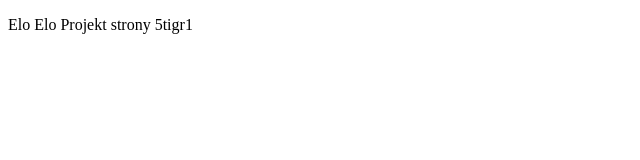
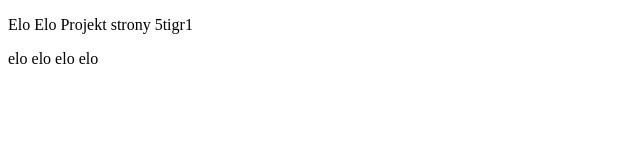
Before and after one commit to pawelj234/5tigr1, a plain HTML site: page index.html in a window 1280 px wide. Shown: the full height of the page, 0-640 px from the left. Drawn offline with Linux system fonts and the light colour scheme.

Commit message:
Add additional text to the body of index.html

```diff
--- a/index.html
+++ b/index.html
@@ -7,5 +7,6 @@
 </head>
 <body>
     <p>Elo Elo Projekt strony 5tigr1 </p>
+    elo elo elo elo
 </body>
 </html>
```
